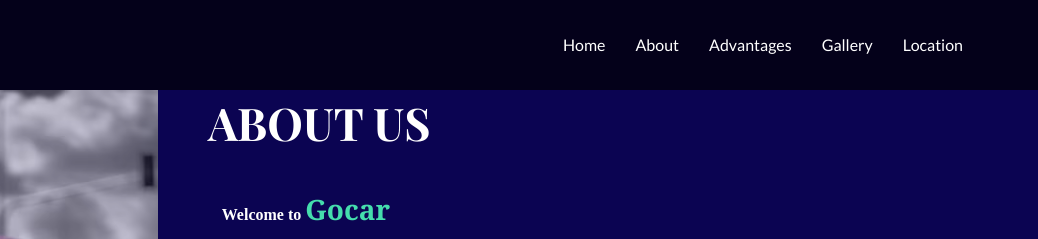
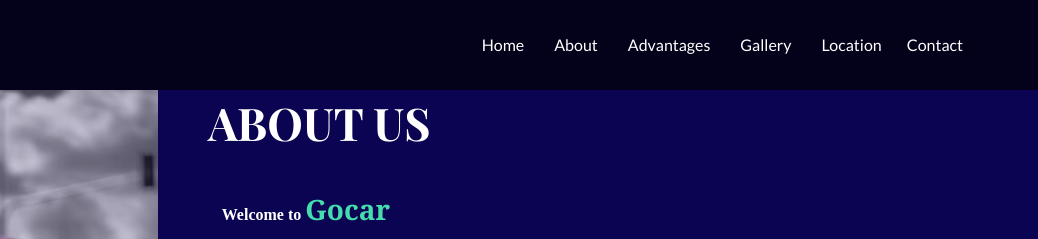
Before and after one commit to nabil-el-allaoui/website-fixing, a plain HTML site: page about-us.html in a window 1280 px wide. Shown: the top 239 px of the page, 242-1280 px from the left. Drawn offline with nearby package versions, Linux system fonts and the light colour scheme.

Commit message:
added contact function to nav bar and footer

```diff
--- a/about-us.html
+++ b/about-us.html
@@ -18,6 +18,7 @@
                 <li style="padding-right: 30px;"><a href="advantages.html">Advantages</a></li>
                 <li style="padding-right: 30px;"><a href="gallery.html">Gallery</a></li>
                 <li style="padding-right: 25px;"><a href="location.html">Location</a></li>
+                <li style="padding-right: 25px;"><a href="contact.html">Contact</a></li>
             </ul>
         </div>
     </header>
@@ -67,7 +68,7 @@
                 <hr />
                 <ul class="footer-menu">
                     <li><a href="about-us.html">About Us</a></li>
-                    <li><a href="#">Contact</a></li>
+                    <li><a href="contact.html">Contact</a></li>
                     <li><a href="#">Questions</a></li>
                     <li><a href="#">Help</a></li>
                 </ul>
```
Also changed, not shown: advantages.html (+2 -1 lines), contact.html (+1 -0 lines), gallery.html (+1 -0 lines), index.html (+1 -0 lines), location.html (+2 -1 lines).
